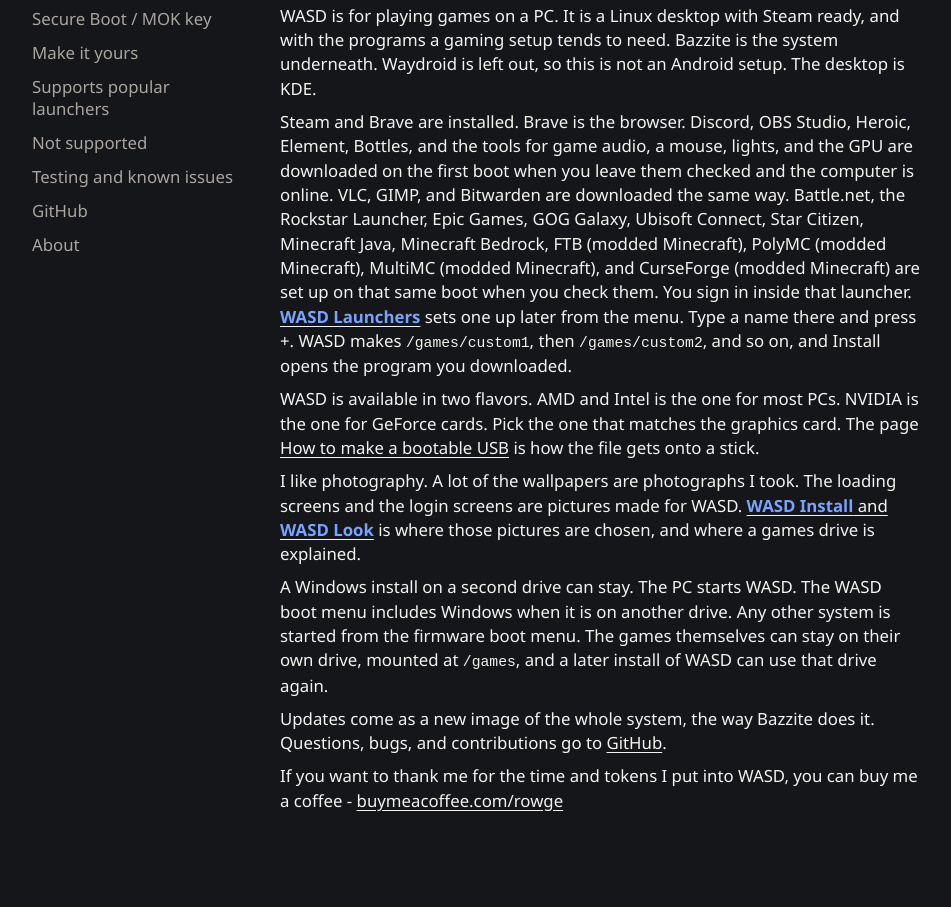
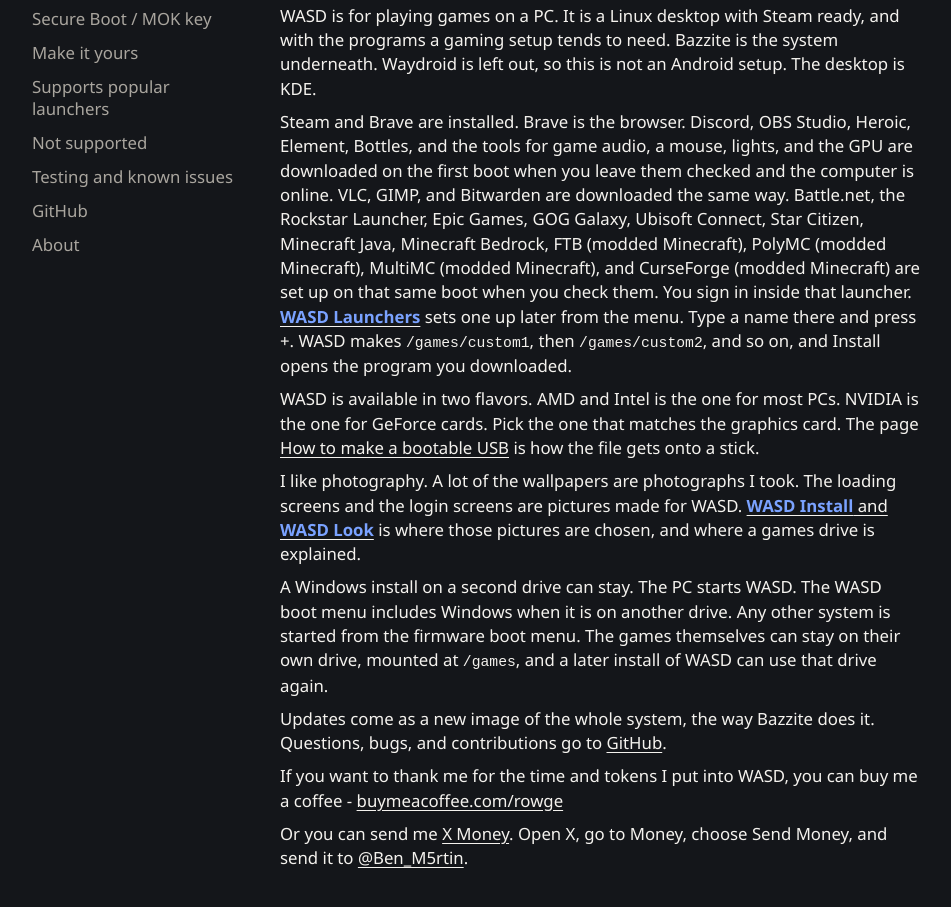
Before and after one commit to rowge/wasd, a plain HTML site: page site/about.html in a window 1280 px wide. Shown: the part 169-1076 px from the top of the page, without its empty margins (164-1115 px from the left). Before the commit the page ends 1020 px from the top, so only its background shows below. Drawn offline with Linux system fonts and the light colour scheme.

Commit message:
Add an X Money thanks line to the About page.

```diff
--- a/site/about.html
+++ b/site/about.html
@@ -35,6 +35,7 @@
     <p>A Windows install on a second drive can stay. The PC starts WASD. The WASD boot menu includes Windows when it is on another drive. Any other system is started from the firmware boot menu. The games themselves can stay on their own drive, mounted at <code>/games</code>, and a later install of WASD can use that drive again.</p>
     <p>Updates come as a new image of the whole system, the way Bazzite does it. Questions, bugs, and contributions go to <a href="https://github.com/rowge/wasd">GitHub</a>.</p>
     <p>If you want to thank me for the time and tokens I put into WASD, you can buy me a coffee - <a href="https://buymeacoffee.com/rowge">buymeacoffee.com/rowge</a></p>
+    <p>Or you can send me <a href="https://money.x.com">X Money</a>. Open X, go to Money, choose Send Money, and send it to <a href="https://x.com/Ben_M5rtin">@Ben_M5rtin</a>.</p>
   </main>
   </div>
 </body>
```
